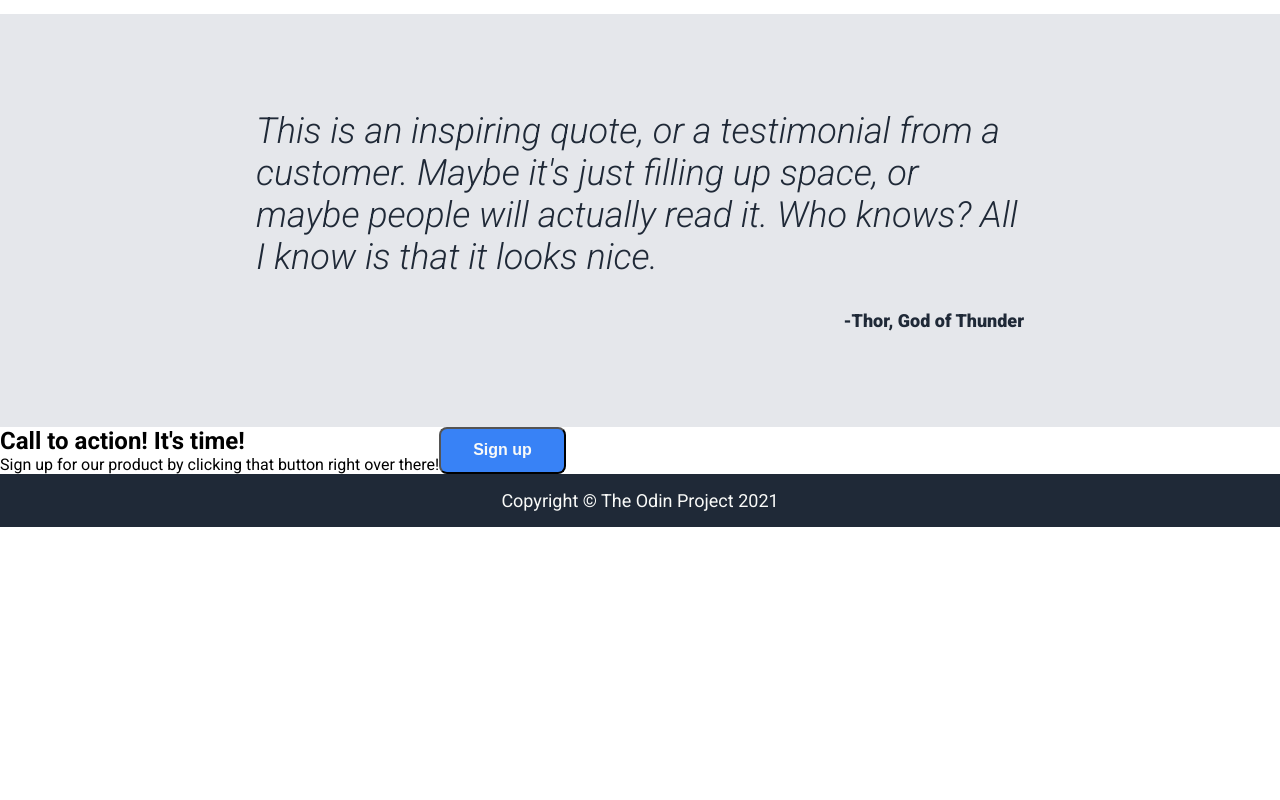
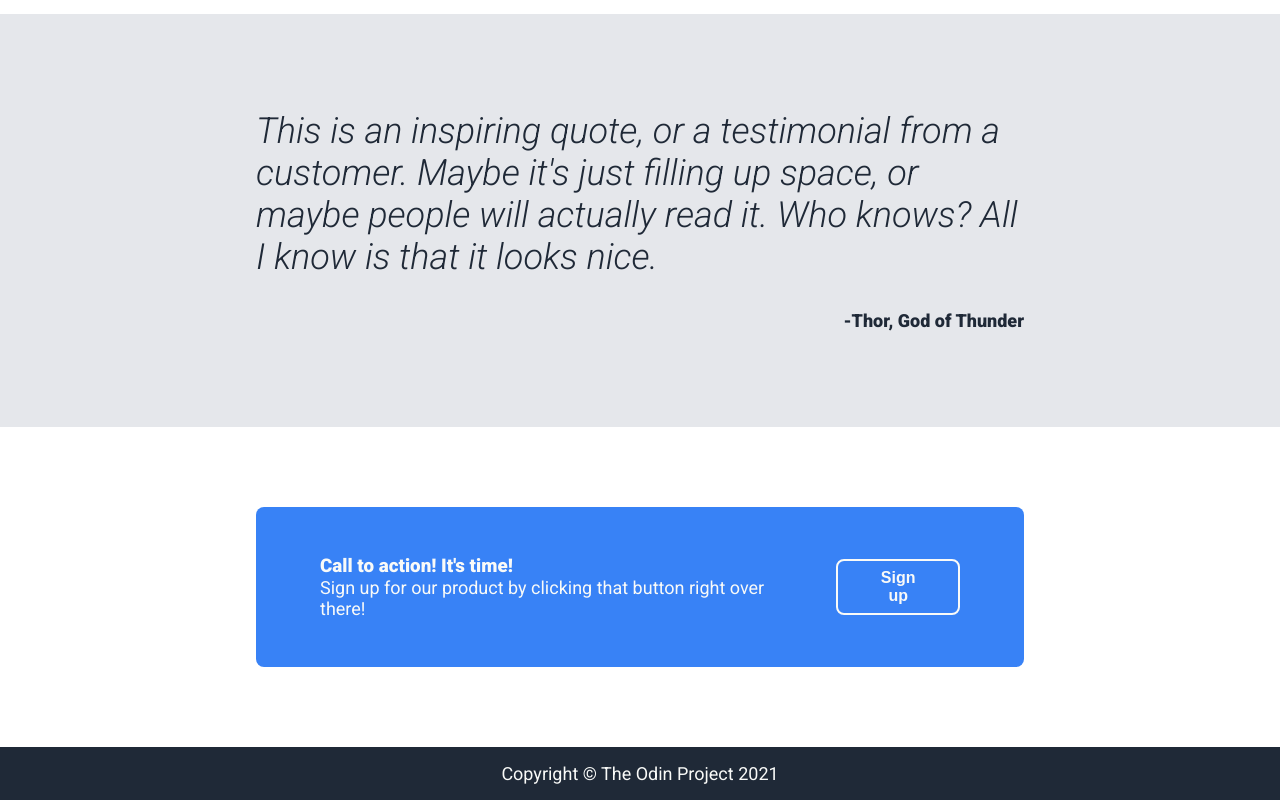
Before and after one commit to Simonaglem/odin-landing-page, a plain HTML site: page index.html in a window 1280 px wide. Shown: the part 895-1695 px from the top of the page. Before the commit the page ends 1422 px from the top, so only its background shows below. Drawn offline with Linux system fonts and the light colour scheme.

Commit message:
Add CTA section styling

```diff
--- a/css/sections/cta.css
+++ b/css/sections/cta.css
@@ -1,7 +1,32 @@
 .cta {
+    padding: 5rem 20%;
     display: flex;
+    justify-content: center;
+    align-items: center;
 }
 
 .cta__card {
+    width: 100%;
+    padding: 3rem 4rem;
+    background-color: var(--c-accent);
+    color: var(--c-light);
+    border-radius: 8px;
     display: flex;
+    justify-content: center;
+    align-items: center;
+    gap: 3rem;
 }
+
+.cta__card button {
+    border: 0.175rem solid var(--c-light);
+}
+
+.cta__text h2 {
+    font-size: 1.175rem;
+    font-weight: var(--w-text-heavy);
+}
+
+.cta__text p {
+    font-size: 1.125rem;
+    font-weight: var(--w-text-medium);
+}
```
